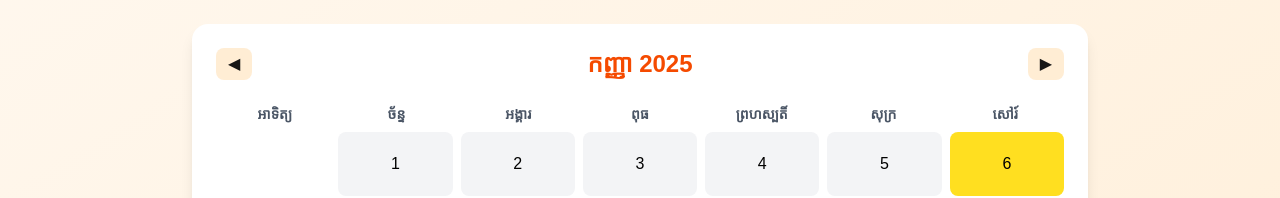
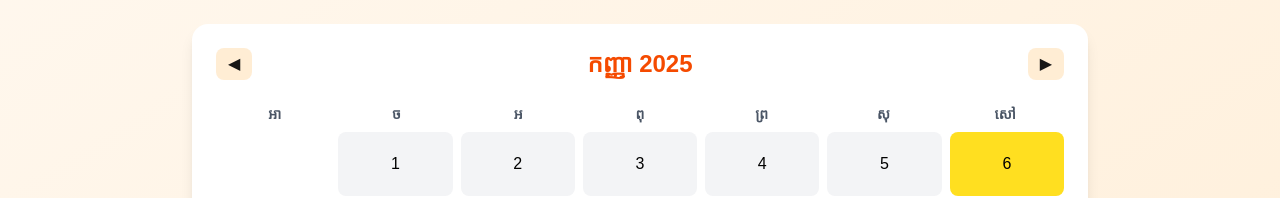
Before and after one commit to chhunly03/deploy-ment, a Next.js app: page / in a window 1280 px wide. Shown: the top 198 px of the page. Built offline with nearby package versions, Linux system fonts and the light colour scheme.

Commit message:
Calendar

```diff
--- a/src/app/page.tsx
+++ b/src/app/page.tsx
@@ -2,7 +2,7 @@
 import { useEffect, useState } from "react";
 import { motion } from "framer-motion";
 
-const KHMER_WEEKDAYS = ["អាទិត្យ", "ច័ន្ទ", "អង្គារ", "ពុធ", "ព្រហស្បតិ៍", "សុក្រ", "សៅរ៍"];
+const KHMER_WEEKDAYS = ["អា", "ច", "អ", "ពុ", "ព្រ", "សុ", "សៅ"];
 const KHMER_MONTHS: Record<number, string> = {
   1: "មករា",
   2: "កុម្ភៈ",
```
